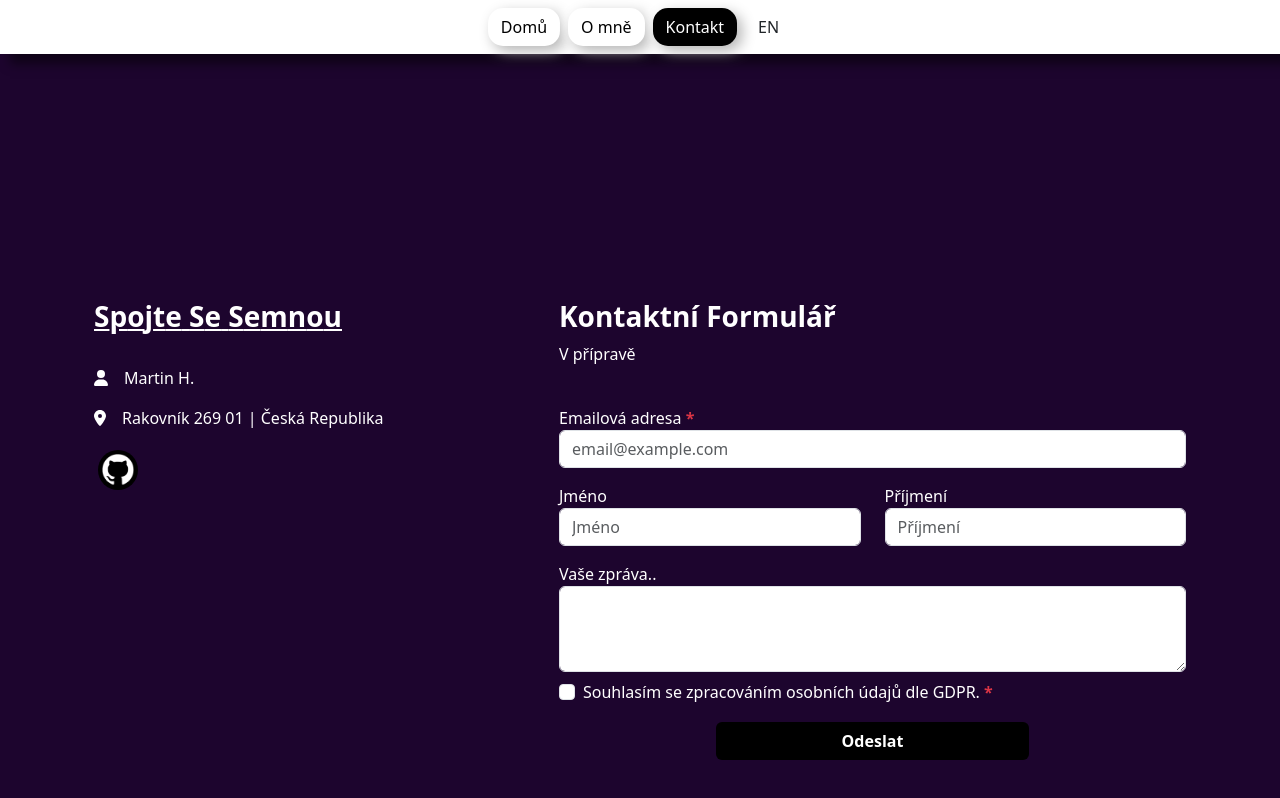
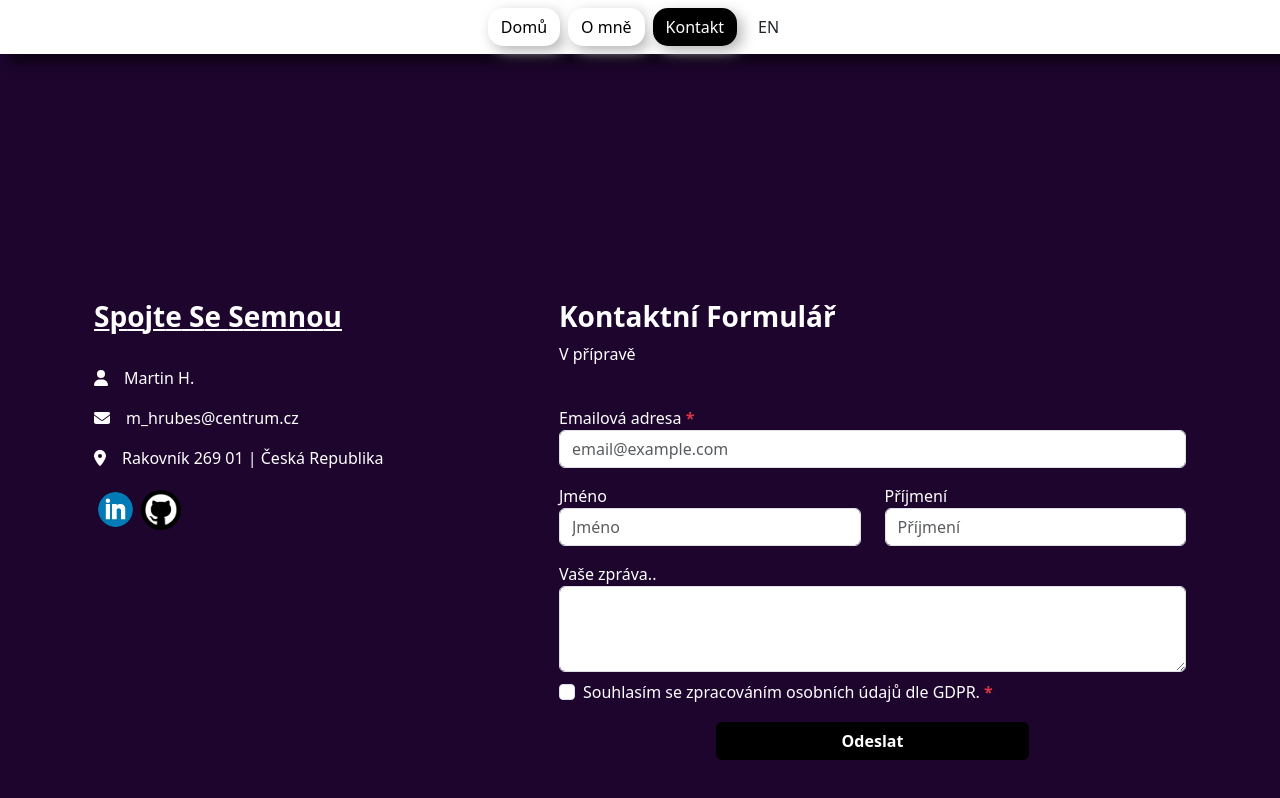
Before and after one commit to mhrubes/My-Portfolio, a React (Create React App) app in the folder portfolio/: page /contact in a window 1280 px wide. Shown: the top 798 px of the page. Built offline with nearby package versions, Linux system fonts and the light colour scheme.

Commit message:
Update
Update some things

```diff
--- a/portfolio/src/App.css
+++ b/portfolio/src/App.css
@@ -51,6 +51,15 @@ body {
   background-color: white;
   color: black;
   font-weight: bold;
+}
+
+.email-link-style {
+  color: inherit;
+  text-decoration: none;
+}
+
+.email-link-style:hover {
+  text-decoration: underline;
 }
 
 .projectDetailButton {
--- a/portfolio/src/pages/About.js
+++ b/portfolio/src/pages/About.js
@@ -12,6 +12,7 @@ import { Link } from 'react-router-dom';
 import facebookImage from '../icons/facebook.png';
 import instagramImage from '../icons/instagram.png';
 import githubImage from '../icons/github.png';
+import linkedin from '../icons/linkedIn.png';
 
 function About() {
     const { t } = useTranslation();
@@ -108,6 +109,9 @@ function About() {
             <div className='container text-center mt-3'>
                 {/* <img className='aboutLinksImage m-1' src={facebookImage} alt='facebook' title='Facebook' />
                 <img className='aboutLinksImage m-1' src={instagramImage} alt='Instagram' title='Instagram' /> */}
+                <Link to='https://www.linkedin.com/in/martin-h-8b06751b5/' target='_blank'>
+                    <img className='aboutLinksImage m-1 rounded-circle' src={linkedin} alt='linkedIn' title='linkedIn' style={{height: "35px"}} />
+                </Link>
                 <Link to='https://github.com/mhrubes?tab=repositories' target='_blank'>
                     <img className='aboutLinksImage m-1 rounded-circle' src={githubImage} alt='Github' title='GitHub' />
                 </Link>
--- a/portfolio/src/pages/Contact.js
+++ b/portfolio/src/pages/Contact.js
@@ -6,6 +6,7 @@ import TypeWritter from 'typewriter-effect';
 import facebookImage from '../icons/facebook.png';
 import instagramImage from '../icons/instagram.png';
 import githubImage from '../icons/github.png';
+import linkedin from '../icons/linkedIn.png';
 
 import { FontAwesomeIcon } from '@fortawesome/react-fontawesome';
 import { faUser, faMobileAlt, faEnvelope, faMapMarkerAlt } from '@fortawesome/free-solid-svg-icons';
@@ -99,15 +100,17 @@ function Contact() {
                             <span className='m-2 p-2'>
                                 +420 000 000 000
                             </span>
-                        </div>
+                        </div> */}
                         <div className='mt-3'>
                             <span>
                                 <FontAwesomeIcon icon={faEnvelope} className='m-0' />
                             </span>
                             <span className='m-2 p-2'>
-                                email@example.cz
+                                <Link to='mailto:m_hrubes@centrum.cz' className='email-link-style'>
+                                    m_hrubes@centrum.cz
+                                </Link>
                             </span>
-                        </div> */}
+                        </div>
                         <div className='mt-3'>
                             <span>
                                 <FontAwesomeIcon icon={faMapMarkerAlt} className='m-0' />
@@ -119,6 +122,9 @@ function Contact() {
                         <div className='m-0 pt-3'>
                             {/* <img className='aboutLinksImage m-1' src={facebookImage} alt='facebook' title='Facebook' />
                             <img className='aboutLinksImage m-1' src={instagramImage} alt='Instagram' title='Instagram' /> */}
+                            <Link to='https://www.linkedin.com/in/martin-h-8b06751b5/' target='_blank'>
+                                <img className='aboutLinksImage m-1 rounded-circle' src={linkedin} alt='linkedIn' title='linkedIn' style={{ height: "35px" }} />
+                            </Link>
                             <Link className='text-decoration-none' to='https://github.com/mhrubes?tab=repositories' target='_blank'>
                                 <img className='aboutLinksImage m-1 rounded-circle' src={githubImage} alt='Github' title='GitHub' />
                             </Link>
@@ -201,7 +207,6 @@ function Contact() {
                                 <button className='btn aboutButton mt-3 w-50' type='button' onClick={() => onSubmit()}>
                                     {t('contactPage.submitButton')}
                                 </button>
-
                                 {emailIsSent && (
                                     <div className='pt-2'>
                                         <span style={{ color: 'lightgreen' }}>
```
Also changed, not shown: portfolio/src/icons/linkedIn.png (added).
